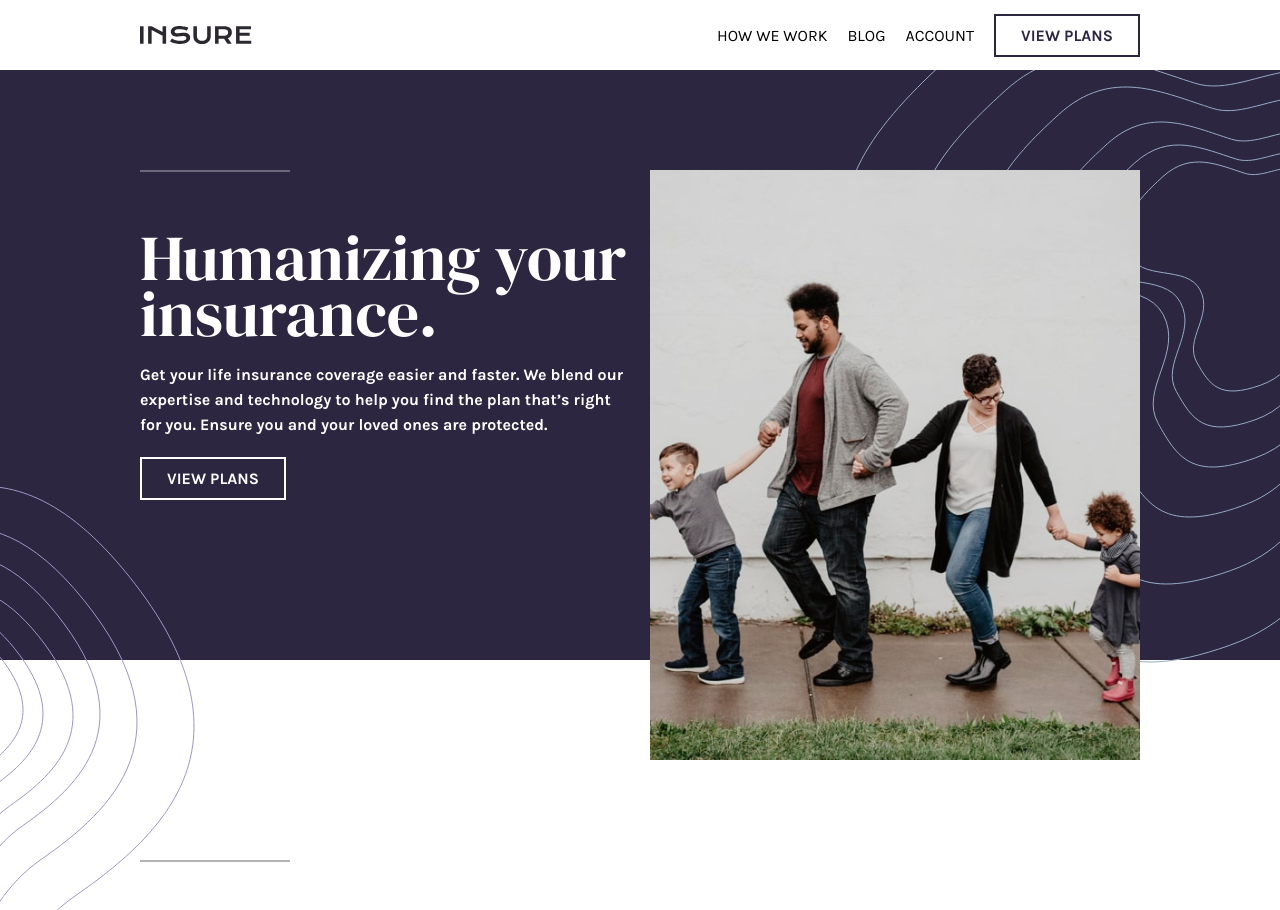
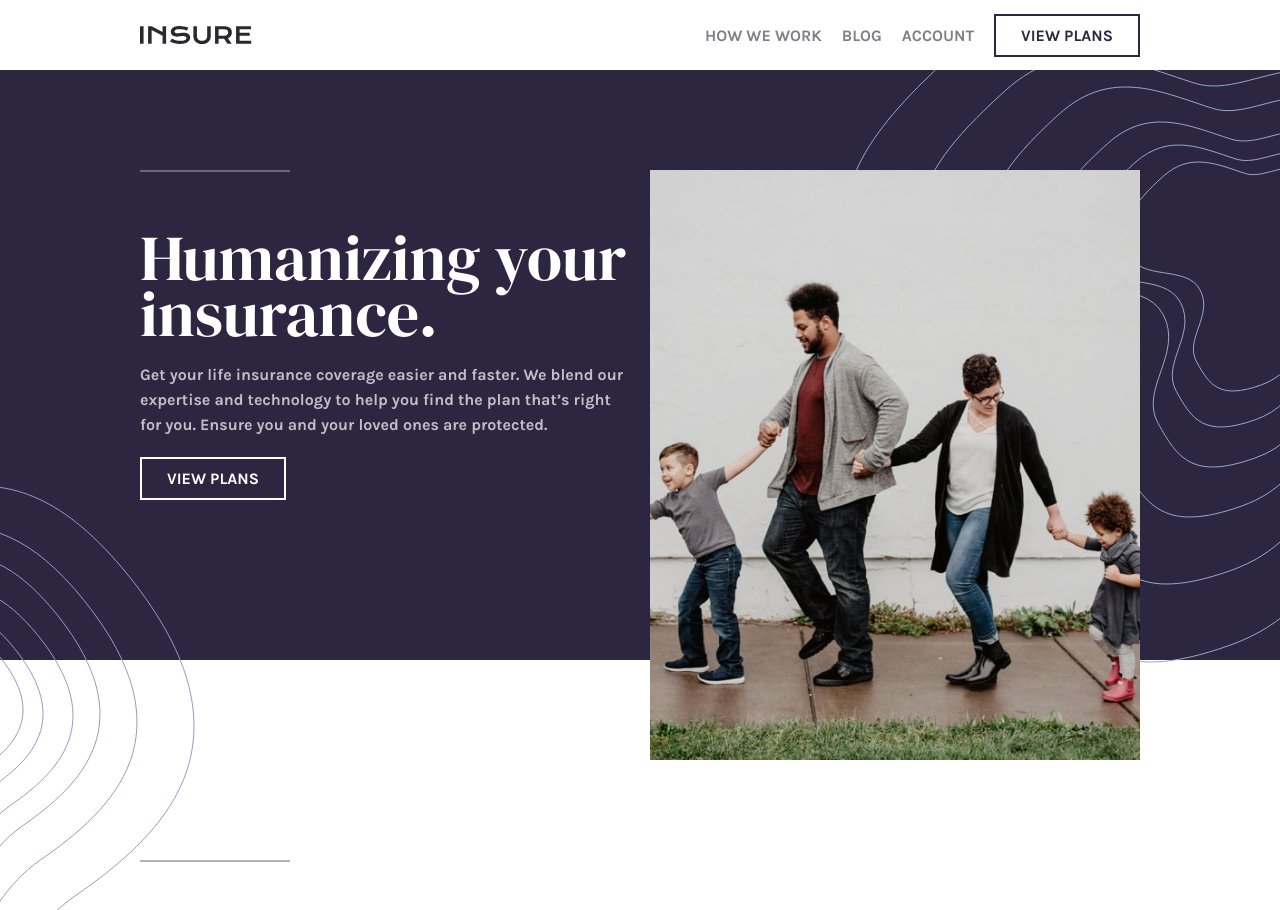
Before and after one commit to Whiplink/Insure-Landing-Page, a plain HTML site: page index.html in a window 1280 px wide. Shown: the top 910 px of the page. Drawn offline with Linux system fonts and the light colour scheme.

Commit message:
Add files via upload

```diff
--- a/style.css
+++ b/style.css
@@ -146,7 +146,7 @@ button {
   padding: 80px 0;
 }
 .s1 p {
-  color: white;
+  color: rgba(255, 255, 255, 0.7);
 }
 
 .image-intro-desktop {
@@ -263,6 +263,10 @@ footer {
   cursor: pointer;
   width: fit-content;
   margin: 0 auto;
+  color: var(--DarkViolet);
+}
+.footer__body li:hover {
+  text-decoration: underline;
 }
 
 @media (min-width: 700px) {
@@ -282,9 +286,14 @@ footer {
     gap: 20px;
     text-transform: uppercase;
     align-items: center;
+    color: var(--DarkGrayishViolet);
+    font-weight: 700;
   }
   .desktop-menu li {
     cursor: pointer;
+  }
+  .desktop-menu li:hover {
+    color: var(--DarkViolet);
   }
 
   .image-intro-mobile {
```
